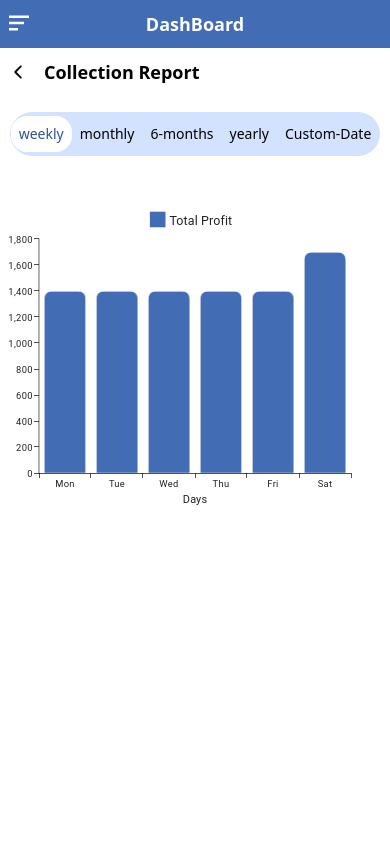
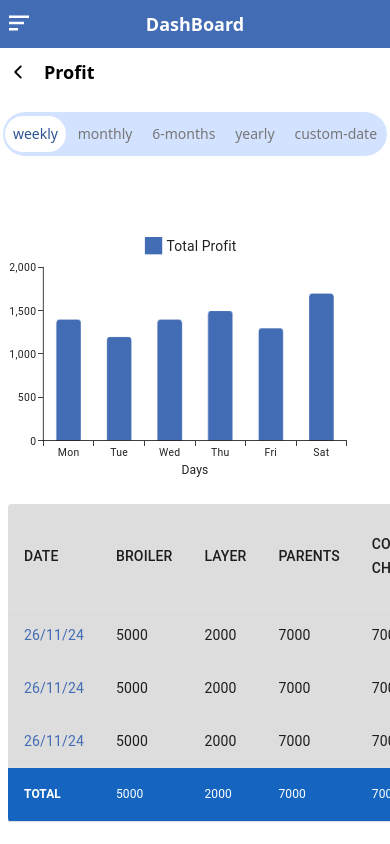
Before and after one commit to Jayanth9743/BO-dashboard, a React (Vite) app: page / in a window 390 px wide. Built offline with nearby package versions, Linux system fonts and the light colour scheme.

Commit message:
chart responsive done

```diff
--- a/src/components/Chart.jsx
+++ b/src/components/Chart.jsx
@@ -1,16 +1,16 @@
-import { BarChart } from "@mui/x-charts/BarChart";
+import { BarChart } from '@mui/x-charts/BarChart';
 
-const Chart = () => {
+const Charts = () => {
   const data = {
     weekly: [
       {
         week: "Week 1",
         days: [
           { id: 1, day: "Mon", totalProfit: 1400 },
-          { id: 2, day: "Tue", totalProfit: 1400 },
+          { id: 2, day: "Tue", totalProfit: 1200 },
           { id: 3, day: "Wed", totalProfit: 1400 },
-          { id: 4, day: "Thu", totalProfit: 1400 },
-          { id: 5, day: "Fri", totalProfit: 1400 },
+          { id: 4, day: "Thu", totalProfit: 1500 },
+          { id: 5, day: "Fri", totalProfit: 1300 },
           { id: 6, day: "Sat", totalProfit: 1700 },
         ],
       },
@@ -21,13 +21,17 @@ const Chart = () => {
   const profits = data.weekly[0].days.map((day) => day.totalProfit);
 
   return (
-    <div className="flex justify-center items-center w-[100%]">
+    <div className="flex justify-center items-center mt-12 w-[100%]">
       <BarChart
+
+        width={450}
+        height={300}
         xAxis={[
           {
             data: days,
             label: "Days",
-            scaleType: "band",// Add this line to avoid the error
+            scaleType: "band",
+            categoryGapRatio: 0.5,
 
           },
         ]}
@@ -36,20 +40,14 @@ const Chart = () => {
             data: profits,
             label: "Total Profit",
             color: "#426CB4",
-            barSize:20,
+
+             // Adjust bar size here
           },
         ]}
-        width={500}
-        height={400}
-        borderRadius={10}
-        sx={{
-          ".MuiBarChart-bar rect": {
-            width: "15px", // Set bar width explicitly
-          },
-        }}
+        borderRadius={5}
       />
     </div>
   );
 };
 
-export default Chart;
+export default Charts;
--- a/src/components/Navbar.jsx
+++ b/src/components/Navbar.jsx
@@ -1,20 +1,25 @@
-
+import PropTypes from 'prop-types';
 import { BiMenuAltLeft } from "react-icons/bi";
 import { IoIosArrowBack } from "react-icons/io";
+import img from "../assets/porfile.jpeg"
 
 const Navbar = ({toggleSidebar}) => {
   return (
-    <div className="fixed top-0 flex flex-col items-center justify-center w-full ">
+    <div className="fixed top-0 z-40 flex flex-col items-center justify-end w-full lg:flex-row ">
 
-      <div className="flex justify-center text-lg font-semibold h-12 text-white items-center w-full bg-[#426CB4]">
+      <div className="flex justify-center text-lg lg:hidden font-semibold h-12 text-white items-center w-full bg-[#426CB4]">
         <BiMenuAltLeft className="absolute z-40 text-3xl cursor-pointer left-1 top-2" onClick={toggleSidebar}/>
         <p>DashBoard</p>
       </div>
 
-      <div className="flex items-center justify-between w-full h-12">
-        <div className="flex items-center justify-start w-full gap-4 text-lg">
-          <IoIosArrowBack className="ml-2 text-xl "/>
-          <p className="font-semibold">Collection Report</p>
+      <div className="flex items-center justify-between w-full h-12 bg-white">
+        <div className="flex items-center justify-start w-full lg:w-[80%] gap-4 text-lg">
+          <IoIosArrowBack className="ml-2 text-xl lg:ml-56 lg:text-2xl "/>
+          <p className="font-semibold lg:text-2xl">Profit</p>
+        </div>
+        <div className=" hidden lg:flex justify-center items-center w-[30%] gap-2">
+          <img src={img} alt="" className="object-contain w-8 h-8 rounded-full" />
+          <p className="mr-2 font-semibold">Manjunath Naik</p>
         </div>
       </div>
 
@@ -22,4 +27,8 @@ const Navbar = ({toggleSidebar}) => {
   )
 }
 
+Navbar.propTypes = {
+  toggleSidebar: PropTypes.func.isRequired,
+};
+
 export default Navbar
--- a/src/components/ProfitDateShifter.jsx
+++ b/src/components/ProfitDateShifter.jsx
@@ -1,7 +1,7 @@
 import { useState } from "react";
 
 
-const buttonData = ["weekly","monthly","6-months","yearly", "Custom-Date"]
+const buttonData = ["weekly","monthly","6-months","yearly","custom-date"];
 
 const ProfitDateShifter = () => {
 
@@ -12,13 +12,25 @@ const ProfitDateShifter = () => {
   }
 
   return (
-   <div className="flex items-center justify-center w-full mt-28">
-     <div className="flex items-center justify-center rounded-3xl w-[95%] bg-[#D3E3FF]">
+   <div className="flex items-center justify-center w-full mt-28 lg:justify-start">
+     <div className="flex items-center lg:ml-[14rem] justify-around text-[#777777] xxs:w-[22rem] lg:gap-8 lg:w-[35rem] rounded-3xl xs:w-[24rem] bg-[#D3E3FF]">
         {buttonData.map((name, index) =>(
-            <button key={index} className={`py-2 px-2 my-1 text-sm rounded-2xl font-medium transition ${
+            <button key={index} className={`py-2 lg:px-3 px-2 my-1  xxs:text-[0.7rem] xs:text-sm rounded-3xl font-medium transition ${
               activeButton === name ? 'bg-white text-[#2E5392]' : ''
             }`} onClick={()=>handleActiveButton(name)}>{name}</button>
         )) }
+
+        {/* still need to implement custom date */}
+
+        {/* <input
+          type="date"
+          id="custom-date"
+          name="custom-date"
+          onClick={() => handleActiveButton("custom-date")}
+          className={`py-2 px-2 my-1 xxs:text-[0.7rem] xs:text-sm cursor-pointer rounded-3xl font-medium transition ${
+            activeButton === "custom-date" ? "bg-white text-[#2E5392]" : ""
+          }`}
+        /> */}
     </div>
    </div>
   )
--- /dev/null
+++ b/src/components/ProfitTable.jsx
@@ -0,0 +1,67 @@
+import {
+    Table,
+    TableBody,
+    TableCell,
+    TableContainer,
+    TableFooter,
+    TableHead,
+    TableRow,
+    Paper,
+  } from '@mui/material';
+
+
+  const data = [
+    { date: '26/11/24', broiler: 5000, layer: 2000, parents: 7000, chicken: 7000, profit: 7000 },
+    { date: '26/11/24', broiler: 5000, layer: 2000, parents: 7000, chicken: 7000, profit: 7000 },
+    { date: '26/11/24', broiler: 5000, layer: 2000, parents: 7000, chicken: 7000, profit: 7000 },
+  ];
+
+const ProfitTable = () => {
+  return (
+    <div className='flex items-center justify-center w-full ml-2 overflow-x-auto lg:w-full lg:ml-0 hide-scrollbar'>
+      <TableContainer component={Paper} sx={{bgcolor:"#DDDDDD", flexShrink:0}}>
+      <Table>
+        {/* Table Header */}
+        <TableHead>
+          <TableRow>
+            <TableCell>DATE</TableCell>
+            <TableCell>BROILER</TableCell>
+            <TableCell>LAYER</TableCell>
+            <TableCell>PARENTS</TableCell>
+            <TableCell>COUNTRY CHICKEN</TableCell>
+            <TableCell>TOTAL PROFIT (₹)</TableCell>
+          </TableRow>
+        </TableHead>
+
+        {/* Table Body */}
+        <TableBody>
+          {data.map((row, index) => (
+            <TableRow key={index}>
+              <TableCell sx={{color:'#426CB4'}}>{row.date}</TableCell>
+              <TableCell>{row.broiler}</TableCell>
+              <TableCell>{row.layer}</TableCell>
+              <TableCell>{row.parents}</TableCell>
+              <TableCell>{row.chicken}</TableCell>
+              <TableCell>{row.profit}</TableCell>
+            </TableRow>
+          ))}
+        </TableBody>
+
+        {/* Table Footer */}
+        <TableFooter>
+          <TableRow style={{ backgroundColor: '#1565c0', color: 'white' }}>
+            <TableCell style={{ color: 'white', fontWeight: 'bold' }}>TOTAL</TableCell>
+            <TableCell style={{ color: 'white' }}>{data[0].broiler}</TableCell>
+            <TableCell style={{ color: 'white' }}>{data[0].layer}</TableCell>
+            <TableCell style={{ color: 'white' }}>{data[0].parents}</TableCell>
+            <TableCell style={{ color: 'white' }}>{data[0].chicken}</TableCell>
+            <TableCell style={{ color: 'white' }}>{data[0].profit}</TableCell>
+          </TableRow>
+        </TableFooter>
+      </Table>
+    </TableContainer>
+    </div>
+  )
+}
+
+export default ProfitTable
--- a/src/components/Sidebar.jsx
+++ b/src/components/Sidebar.jsx
@@ -16,9 +16,9 @@ const Sidebar = ({ isOpen, sidebarRef }) => {
   return (
     <div
       ref={sidebarRef}
-      className={`fixed top-0 z-40 flex flex-col items-center justify-between w-1/2 h-[100%] bg-black transform ${
+      className={`fixed top-0 z-40 flex flex-col items-center justify-between w-48 h-[100%] bg-black transform ${
         isOpen ? "translate-x-0" : "-translate-x-full"
-      } transition-transform duration-300`}
+      } transition-transform duration-300 lg:translate-x-0`}
     >
       <div className="flex justify-center items-center mt-4 text-3xl h-8 font-bold w-full text-[#2E5392]">
         <p className="mr-2">Logoipsum</p>
--- a/src/index.css
+++ b/src/index.css
@@ -1,3 +1,13 @@
 @tailwind base;
 @tailwind components;
 @tailwind utilities;
+
+.hide-scrollbar::-webkit-scrollbar {
+    display: none;
+  }
+
+  /* Hide scrollbar for IE, Edge, and Firefox */
+  .hide-scrollbar {
+    -ms-overflow-style: none;  /* IE and Edge */
+    scrollbar-width: none;  /* Firefox */
+  }
--- a/src/pages/BoDashboard.jsx
+++ b/src/pages/BoDashboard.jsx
@@ -1,5 +1,6 @@
 import Chart from "../components/Chart"
 import ProfitDateShifter from "../components/ProfitDateShifter"
+import ProfitTable from "../components/ProfitTable"
 
 
 
@@ -9,6 +10,7 @@ const BoDashboard = () => {
     <div>
       <ProfitDateShifter/>
       <Chart/>
+      <ProfitTable/>
     </div>
   )
 }
--- a/tailwind.config.js
+++ b/tailwind.config.js
@@ -9,6 +9,10 @@ export default {
       fontFamily: {
         cabin: ['Cabin', 'sans-serif'],
       },
+      screens: {
+        'xxs': '375px',
+        'xs':'380px'
+      },
     },
   },
   plugins: [],
```
Also changed, not shown: src/assets/porfile.jpeg (added), src/components/Table.jsx (deleted).
